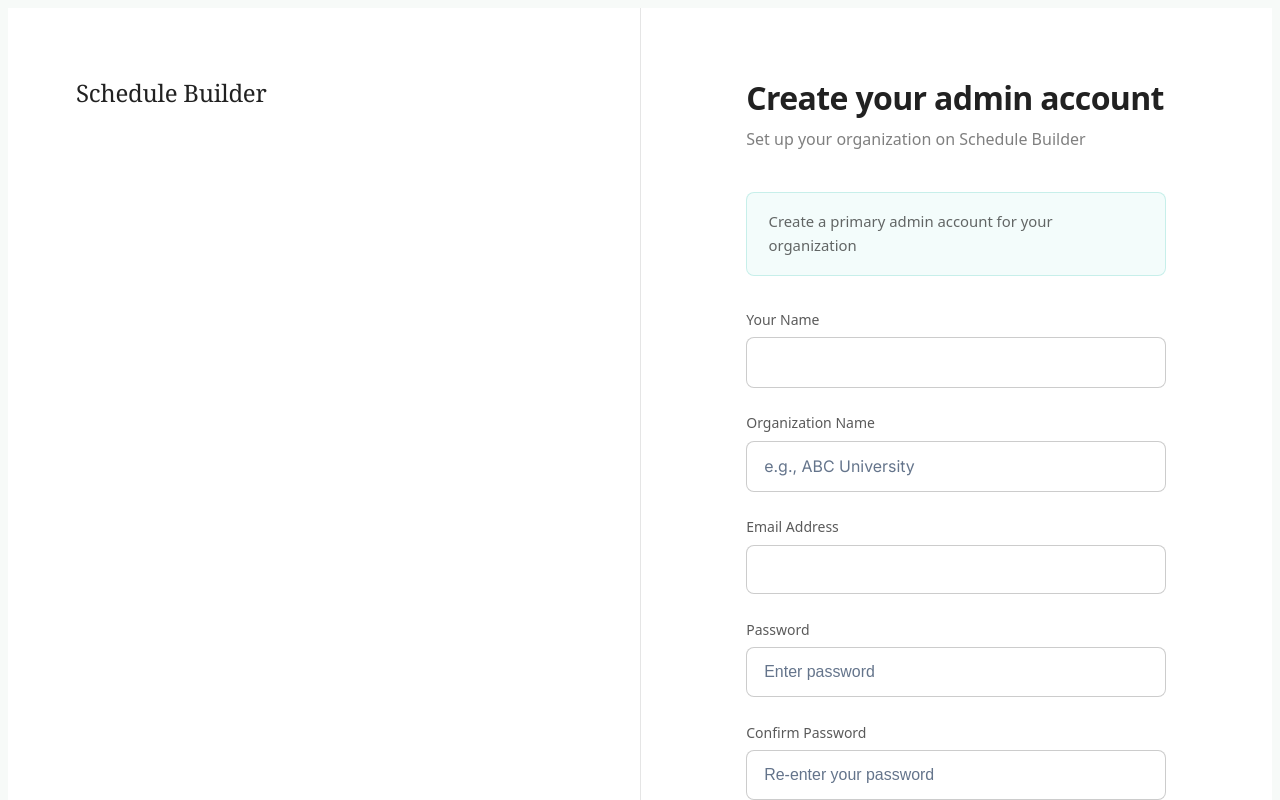
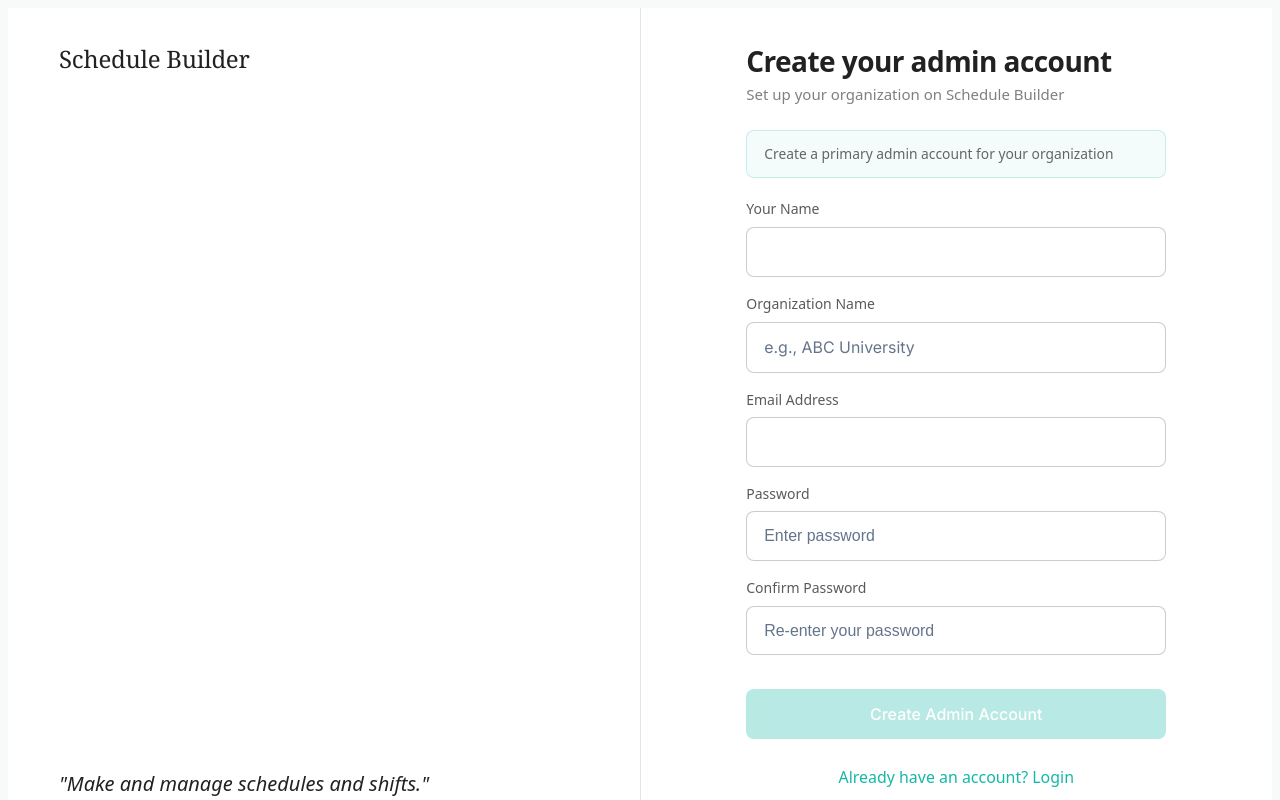
Before and after one commit to ArsalanAnwer0/schedule-builder, a Next.js app: page /register in a window 1280 px wide. Shown: the top 800 px of the page. Built offline with nearby package versions, Linux system fonts and the light colour scheme.

Commit message:
fix(ui): reduce auth pages padding and spacing to fit within viewport (#57)

```diff
--- a/app/forgot-password/page.jsx
+++ b/app/forgot-password/page.jsx
@@ -54,7 +54,7 @@
           style={{
             flex: 1,
             backgroundColor: '#ffffff',
-            padding: '4rem',
+            padding: '2rem 3rem',
             display: 'flex',
             flexDirection: 'column',
             justifyContent: 'space-between',
@@ -110,7 +110,7 @@
           style={{
             flex: 1,
             backgroundColor: '#ffffff',
-            padding: '4rem',
+            padding: '2rem 3rem',
             display: 'flex',
             alignItems: 'center',
             justifyContent: 'center',
@@ -119,10 +119,10 @@
         >
           <div style={{ width: '100%', maxWidth: '420px' }}>
             {/* Header */}
-            <div style={{ marginBottom: '2.5rem' }}>
+            <div style={{ marginBottom: '1.5rem' }}>
               <h2
                 style={{
-                  fontSize: '32px',
+                  fontSize: '28px',
                   fontWeight: '600',
                   color: 'rgba(0, 0, 0, 0.87)',
                   marginBottom: '0.5rem',
@@ -133,10 +133,10 @@
               </h2>
               <p
                 style={{
-                  fontSize: '16px',
+                  fontSize: '15px',
                   color: 'rgba(0, 0, 0, 0.5)',
                   fontWeight: '300',
-                  margin: '0.5rem 0 0 0'
+                  margin: '0.25rem 0 0 0'
                 }}
               >
                 We'll send you a link to reset your password
--- a/app/login/page.jsx
+++ b/app/login/page.jsx
@@ -189,7 +189,7 @@
       <div style={{
         flex: 1,
         backgroundColor: '#ffffff',
-        padding: '4rem',
+        padding: '2rem 3rem',
         display: 'flex',
         flexDirection: 'column',
         justifyContent: 'space-between',
@@ -241,7 +241,7 @@
       <div style={{
         flex: 1,
         backgroundColor: '#ffffff',
-        padding: '4rem',
+        padding: '2rem 3rem',
         display: 'flex',
         alignItems: 'center',
         justifyContent: 'center',
@@ -251,9 +251,9 @@
         <div style={{ maxWidth: '420px', width: '100%' }}>
 
           {/* Header */}
-          <div style={{ marginBottom: '2.5rem' }}>
+          <div style={{ marginBottom: '1.5rem' }}>
             <h2 style={{
-              fontSize: '32px',
+              fontSize: '28px',
               fontWeight: '600',
               color: 'rgba(0, 0, 0, 0.87)',
               marginBottom: '0.5rem',
@@ -262,10 +262,10 @@
               {codeSent ? 'Enter verification code' : 'Sign in to your account'}
             </h2>
             <p style={{
-              fontSize: '16px',
+              fontSize: '15px',
               color: 'rgba(0, 0, 0, 0.5)',
               fontWeight: '300',
-              margin: '0.5rem 0 0 0'
+              margin: '0.25rem 0 0 0'
             }}>
               {!codeSent && 'Welcome back to Schedule Builder'}
             </p>
--- a/app/register/page.jsx
+++ b/app/register/page.jsx
@@ -84,7 +84,7 @@
       <div style={{
         flex: 1,
         backgroundColor: '#ffffff',
-        padding: '4rem',
+        padding: '2rem 3rem',
         display: 'flex',
         flexDirection: 'column',
         justifyContent: 'space-between',
@@ -134,7 +134,7 @@
       <div style={{
         flex: 1,
         backgroundColor: '#ffffff',
-        padding: '4rem',
+        padding: '2rem 3rem',
         display: 'flex',
         alignItems: 'center',
         justifyContent: 'center',
@@ -144,9 +144,9 @@
         <div style={{ maxWidth: '420px', width: '100%' }}>
 
           {/* Header */}
-          <div style={{ marginBottom: '2.5rem' }}>
+          <div style={{ marginBottom: '1.5rem' }}>
             <h2 style={{
-              fontSize: '32px',
+              fontSize: '28px',
               fontWeight: '600',
               color: 'rgba(0, 0, 0, 0.87)',
               marginBottom: '0.5rem',
@@ -155,10 +155,10 @@
               Create your admin account
             </h2>
             <p style={{
-              fontSize: '16px',
+              fontSize: '15px',
               color: 'rgba(0, 0, 0, 0.5)',
               fontWeight: '300',
-              margin: '0.5rem 0 0 0'
+              margin: '0.25rem 0 0 0'
             }}>
               Set up your organization on Schedule Builder
             </p>
@@ -243,17 +243,17 @@
             <form onSubmit={handleSubmit}>
               {/* Info Banner */}
               <div style={{
-                padding: '1rem 1.25rem',
+                padding: '0.75rem 1rem',
                 backgroundColor: 'rgba(20, 184, 166, 0.05)',
                 border: '1px solid rgba(20, 184, 166, 0.2)',
                 borderRadius: '8px',
-                marginBottom: '2rem'
+                marginBottom: '1.25rem'
               }}>
                 <p style={{
                   color: 'rgba(0, 0, 0, 0.6)',
-                  fontSize: '0.875rem',
+                  fontSize: '0.8125rem',
                   margin: 0,
-                  lineHeight: '1.6',
+                  lineHeight: '1.5',
                   fontWeight: '400'
                 }}>
                   Create a primary admin account for your organization
@@ -261,7 +261,7 @@
               </div>
 
               {/* Form Fields */}
-              <div style={{ marginBottom: '1.5rem' }}>
+              <div style={{ marginBottom: '1rem' }}>
                 <label style={{
                   display: 'block',
                   fontSize: '14px',
@@ -301,7 +301,7 @@
                 />
               </div>
 
-              <div style={{ marginBottom: '1.5rem' }}>
+              <div style={{ marginBottom: '1rem' }}>
                 <label style={{
                   display: 'block',
                   fontSize: '14px',
@@ -342,7 +342,7 @@
                 />
               </div>
 
-              <div style={{ marginBottom: '1.5rem' }}>
+              <div style={{ marginBottom: '1rem' }}>
                 <label style={{
                   display: 'block',
                   fontSize: '14px',
@@ -382,7 +382,7 @@
                 />
               </div>
 
-              <div style={{ marginBottom: '1.5rem' }}>
+              <div style={{ marginBottom: '1rem' }}>
                 <label style={{
                   display: 'block',
                   fontSize: '14px',
--- a/app/set-password/page.jsx
+++ b/app/set-password/page.jsx
@@ -84,7 +84,7 @@
       <div style={{
         flex: 1,
         backgroundColor: '#ffffff',
-        padding: '4rem',
+        padding: '2rem 3rem',
         display: 'flex',
         flexDirection: 'column',
         justifyContent: 'space-between',
@@ -134,7 +134,7 @@
       <div style={{
         flex: 1,
         backgroundColor: '#ffffff',
-        padding: '4rem',
+        padding: '2rem 3rem',
         display: 'flex',
         alignItems: 'center',
         justifyContent: 'center',
@@ -144,9 +144,9 @@
         <div style={{ maxWidth: '420px', width: '100%' }}>
 
           {/* Header */}
-          <div style={{ marginBottom: '2.5rem' }}>
+          <div style={{ marginBottom: '1.5rem' }}>
             <h2 style={{
-              fontSize: '32px',
+              fontSize: '28px',
               fontWeight: '600',
               color: 'rgba(0, 0, 0, 0.87)',
               marginBottom: '0.5rem',
@@ -155,10 +155,10 @@
               Create Your Password
             </h2>
             <p style={{
-              fontSize: '16px',
+              fontSize: '15px',
               color: 'rgba(0, 0, 0, 0.5)',
               fontWeight: '300',
-              margin: '0.5rem 0 0 0'
+              margin: '0.25rem 0 0 0'
             }}>
               For students and secondary admins
             </p>
@@ -166,11 +166,11 @@
 
           {/* Info Banner */}
           <div style={{
-            padding: '1rem 1.25rem',
+            padding: '0.75rem 1rem',
             backgroundColor: 'rgba(20, 184, 166, 0.05)',
             border: '1px solid rgba(20, 184, 166, 0.2)',
             borderRadius: '8px',
-            marginBottom: '2rem'
+            marginBottom: '1.25rem'
           }}>
             <p style={{
               fontSize: '0.875rem',
```
